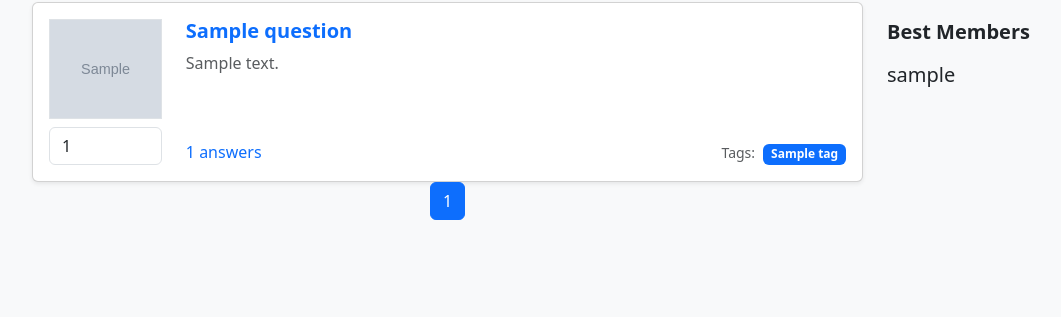
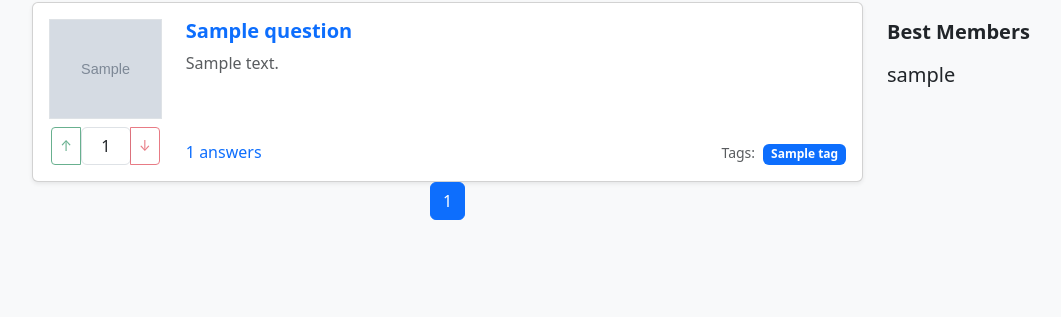
Before and after one commit to Elizaveta-Makeeva/Technopark-WEB, a Django app: a page that uses ask_makeeva/templates/tag.html in a window 1280 px wide. Shown: the part 144-461 px from the top of the page, without its empty margins (50-1111 px from the left). Run offline with Django 5.2, Linux system fonts and the light colour scheme; tables that the repository leaves empty hold one stand-in row (values such as "Sample post"); grey boxes marked "Sample" are stand-in pictures; some libraries are stand-ins or nearby versions.

Commit message:
Update tag.html

```diff
--- a/ask_makeeva/templates/tag.html
+++ b/ask_makeeva/templates/tag.html
@@ -10,12 +10,29 @@
         <div class="card shadow-sm">
             <div class="card-body">
                 <div class="row">
-                    <div class="col-2">
+                    <div class="col-2 text-center">
                         <div style="height: 100px;" class="border mb-2 w-100">
                             <img src="{{ question.author.profile.avatar.url }}" alt="User avatar" class="img-fluid h-100 w-100 object-fit-cover">
                         </div>
-                        <div>
-                            <input type="number" class="form-control" value="{{ question.rating }}">
+                        <div class="btn-group" role="group">
+                            <button type="button" class="btn btn-sm btn-outline-success like-btn"
+                                    data-question-id="{{ question.id }}" data-value="1"
+                                    {% if not user.is_authenticated %}disabled{% endif %}>
+                                ↑
+                            </button>
+                            <input
+                                type="text"
+                                class="form-control text-center question-rating"
+                                data-question-id="{{ question.id }}"
+                                value="{{ question.rating }}"
+                                readonly
+                                style="width: 50px;"
+                            >
+                            <button type="button" class="btn btn-sm btn-outline-danger like-btn"
+                                    data-question-id="{{ question.id }}" data-value="-1"
+                                    {% if not user.is_authenticated %}disabled{% endif %}>
+                                ↓
+                            </button>
                         </div>
                     </div>
                     <div class="col d-flex flex-column justify-content-between">
```
